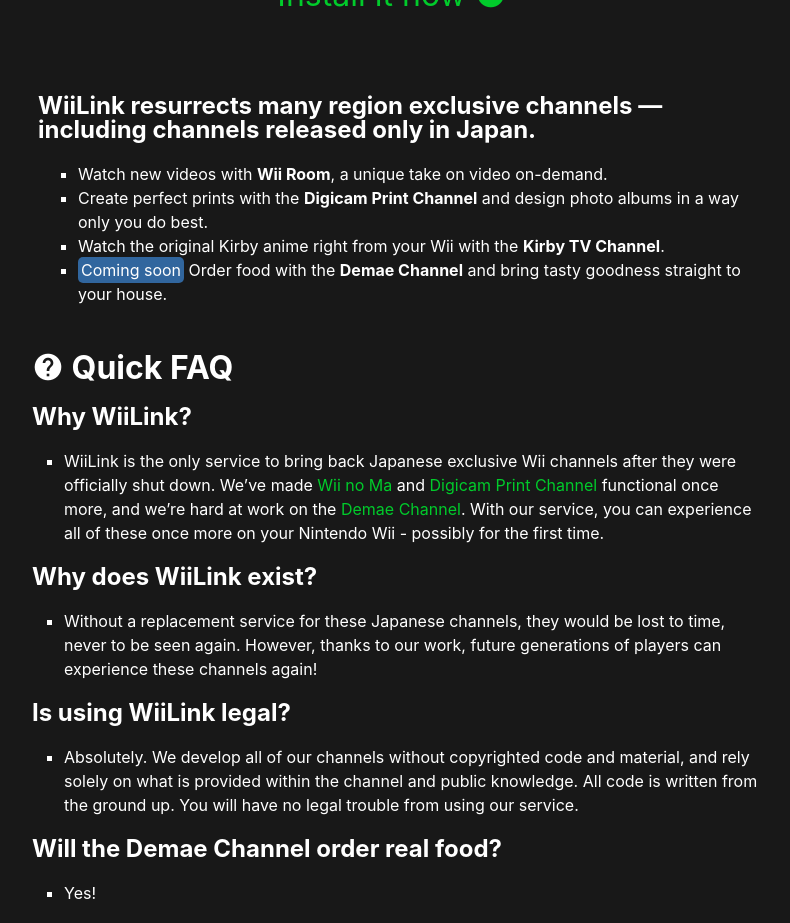
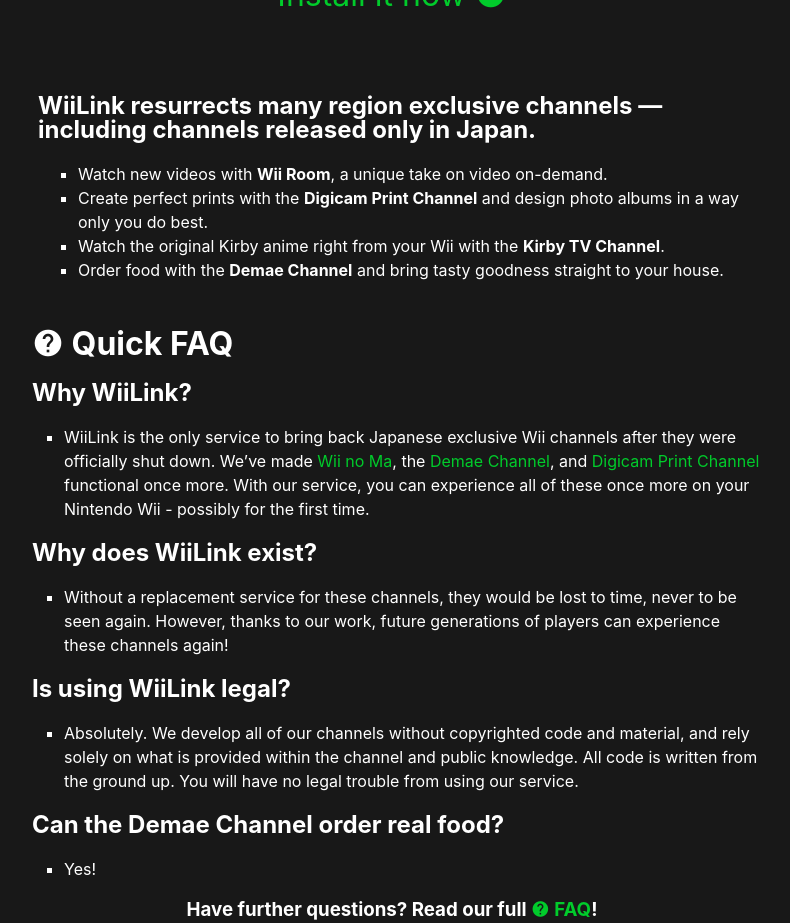
Before and after one commit to WiiLink24/WiiLink24.github.io, a Jekyll site: the page built from index.md, in a window 1280 px wide and 1400 px high, scrolled down 652 px. Shown: the top 923 px of the window, without its empty margins (248-1038 px from the left). Built offline with Jekyll 4.4.1, drawn with Linux system fonts in a browser that asks for light colours; some of the changed text lies outside the part shown.

Commit message:
fix tense

```diff
--- a/_includes/footer.html
+++ b/_includes/footer.html
@@ -2,10 +2,10 @@
     <div class="item">
         <h2><i class="mdi mdi-information"></i> About WiiLink</h2>
         <p>WiiLink is a revival service for the now-defunct Japanese exclusive Wii channels and media channels.
-          This service allows you to use <b>Wii Room</b>, <b>Digicam Print Channel</b>, <b>Kirby TV Channel</b> and the <b>Food Channel</b>!</p>
+          This service allows you to use <b>Wii Room</b>, <b>Digicam Print Channel</b>, <b>Kirby TV Channel</b>, and the <b>Food Channel</b>!</p>
     </div>
     <div class="item">
-        <h2><i class="mdi mdi-copyright"></i> 2020-2022 WiiLink Team</h2>
+        <h2><i class="mdi mdi-copyright"></i> 2020-2023 WiiLink Team</h2>
         <p>We are not associated with Nintendo nor its affiliates. We are also not associated with other services for the Wii.</p>
     </div>
     <div class="item">
--- a/index.md
+++ b/index.md
@@ -19,7 +19,7 @@
       <li>Watch new videos with <b>Wii Room</b>, a unique take on video on-demand.</li>
       <li>Create perfect prints with the <b>Digicam Print Channel</b> and design photo albums in a way only you do best.</li>
       <li>Watch the original Kirby anime right from your Wii with the <b>Kirby TV Channel</b>.</li>
-      <li><span class="coming-soon">Coming soon</span> Order food with the <b>Demae Channel</b> and bring tasty goodness straight to your house.</li>
+      <li>Order food with the <b>Demae Channel</b> and bring tasty goodness straight to your house.</li>
   </ul>
 </div>
 
@@ -28,17 +28,17 @@
 
 ## Why WiiLink?
 
-- WiiLink is the only service to bring back Japanese exclusive Wii channels after they were officially shut down. We've made [Wii no Ma](/services/wii-room) and [Digicam Print Channel](/services/digicam) functional once more, and we're hard at work on the [Demae Channel](/services/demae). With our service, you can experience all of these once more on your Nintendo Wii - possibly for the first time.
+- WiiLink is the only service to bring back Japanese exclusive Wii channels after they were officially shut down. We've made [Wii no Ma](/services/wii-room), the  [Demae Channel](/services/demae), and [Digicam Print Channel](/services/digicam) functional once more. With our service, you can experience all of these once more on your Nintendo Wii - possibly for the first time.
 
 ## Why does WiiLink exist?
 
-- Without a replacement service for these Japanese channels, they would be lost to time, never to be seen again. However, thanks to our work, future generations of players can experience these channels again!
+- Without a replacement service for these channels, they would be lost to time, never to be seen again. However, thanks to our work, future generations of players can experience these channels again!
 
 ## Is using WiiLink legal?
 
 - Absolutely. We develop all of our channels without copyrighted code and material, and rely solely on what is provided within the channel and public knowledge. All code is written from the ground up. You will have no legal trouble from using our service.
 
-## Will the Demae Channel order real food?
+## Can the Demae Channel order real food?
 
 - Yes!
 
```
Also changed, not shown: news.md (+1 -0 lines).
